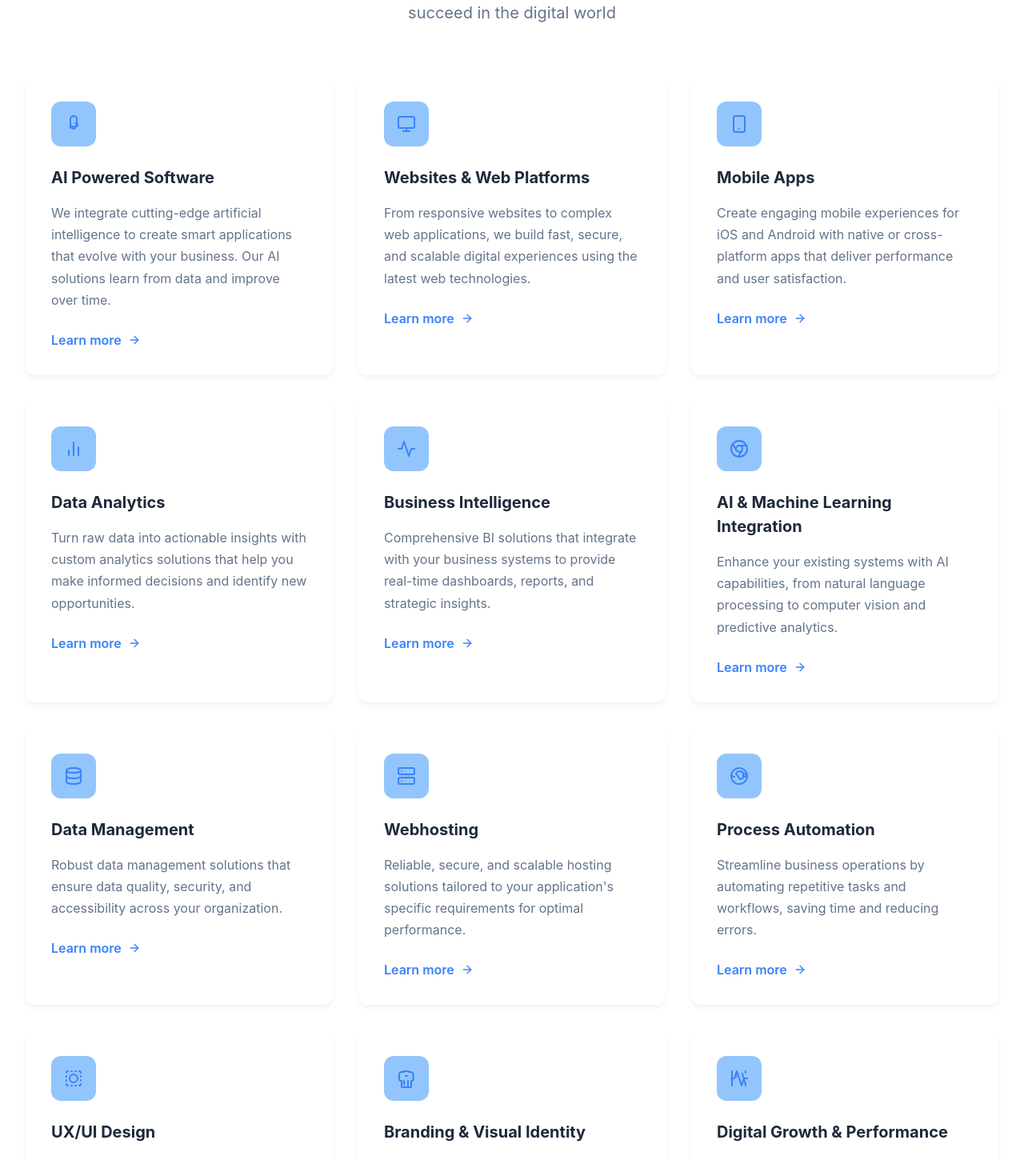
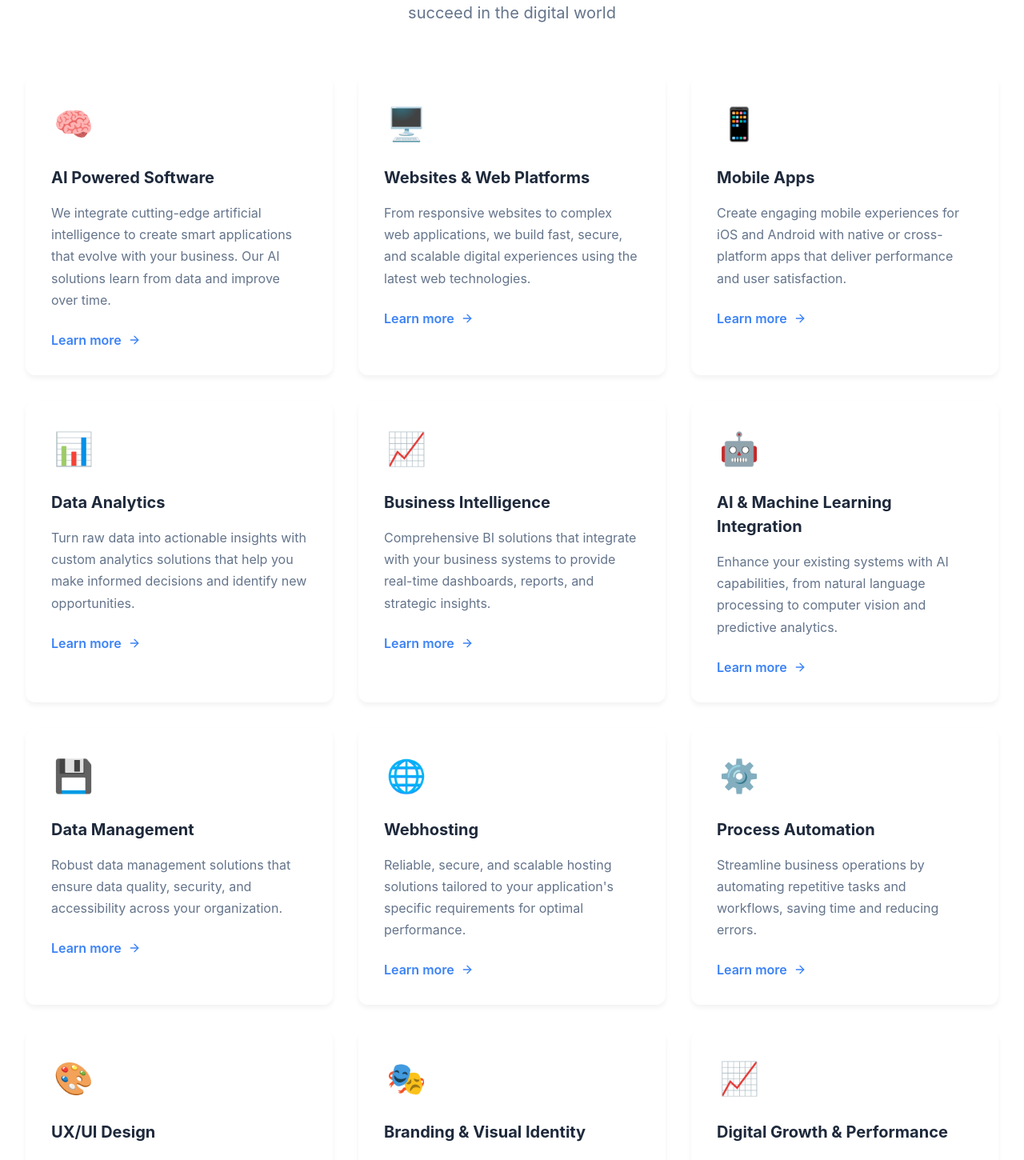
Before and after one commit to AlineBornschein/landing-page-lucid, a Next.js app: page / in a window 1280 px wide. Shown: the part 1001-2451 px from the top of the page at 80% size. Built offline with nearby package versions, Linux system fonts and the light colour scheme.

Commit message:
Update Hero and Navbar components with improved styling and functionality. Added responsive padding to Hero content, integrated logo image in Navbar, and replaced service icons with emojis for a more engaging presentation. Updated team member positions for clarity.

```diff
--- a/components/Hero.js
+++ b/components/Hero.js
@@ -34,6 +34,11 @@ const Container = styled.div`
 const Content = styled.div`
   max-width: 650px;
   color: white;
+  padding-top: 6rem;
+
+  @media (max-width: 1024px) {
+    padding-top: 10rem;
+  }
 `;
 
 const Title = styled(motion.h1)`
--- a/components/Services.js
+++ b/components/Services.js
@@ -66,10 +66,11 @@ const ServiceIcon = styled.div`
   justify-content: center;
   width: 3.5rem;
   height: 3.5rem;
-  background-color: var(--primary-light);
+  /* background-color: var(--primary-light); // Removed background for emoji */
   border-radius: 0.75rem;
-  color: var(--primary);
+  /* color: var(--primary); // Color not needed for emoji */
   margin-bottom: 1.5rem;
+  font-size: 2.5rem; /* Adjusted font size for emojis */
 `;
 
 const ServiceContent = styled.div`
@@ -107,160 +108,73 @@ const services = [
     id: "ai-powered-software",
     title: "AI Powered Software",
     description: "We integrate cutting-edge artificial intelligence to create smart applications that evolve with your business. Our AI solutions learn from data and improve over time.",
-    icon: (
-      <svg xmlns="http://www.w3.org/2000/svg" width="24" height="24" viewBox="0 0 24 24" fill="none" stroke="currentColor" strokeWidth="2" strokeLinecap="round" strokeLinejoin="round">
-        <path d="M12 2a4 4 0 0 0-4 4v5.5a4 4 0 0 0 8 0V6A4 4 0 0 0 12 2Z"></path>
-        <path d="M10 16a2 2 0 1 0 4 0v-1h1a2 2 0 1 0 0-4h-1"></path>
-        <path d="M8 17A4 4 0 0 1 8 13"></path>
-      </svg>
-    )
+    icon: "🧠"
   },
   {
     id: "web-development",
     title: "Websites & Web Platforms",
     description: "From responsive websites to complex web applications, we build fast, secure, and scalable digital experiences using the latest web technologies.",
-    icon: (
-      <svg xmlns="http://www.w3.org/2000/svg" width="24" height="24" viewBox="0 0 24 24" fill="none" stroke="currentColor" strokeWidth="2" strokeLinecap="round" strokeLinejoin="round">
-        <rect x="2" y="3" width="20" height="14" rx="2" ry="2"></rect>
-        <line x1="8" y1="21" x2="16" y2="21"></line>
-        <line x1="12" y1="17" x2="12" y2="21"></line>
-      </svg>
-    )
+    icon: "🖥️"
   },
   {
     id: "mobile-app-development",
     title: "Mobile Apps",
     description: "Create engaging mobile experiences for iOS and Android with native or cross-platform apps that deliver performance and user satisfaction.",
-    icon: (
-      <svg xmlns="http://www.w3.org/2000/svg" width="24" height="24" viewBox="0 0 24 24" fill="none" stroke="currentColor" strokeWidth="2" strokeLinecap="round" strokeLinejoin="round">
-        <rect x="5" y="2" width="14" height="20" rx="2" ry="2"></rect>
-        <line x1="12" y1="18" x2="12" y2="18.01"></line>
-      </svg>
-    )
+    icon: "📱"
   },
   {
     id: "data-analytics",
     title: "Data Analytics",
     description: "Turn raw data into actionable insights with custom analytics solutions that help you make informed decisions and identify new opportunities.",
-    icon: (
-      <svg xmlns="http://www.w3.org/2000/svg" width="24" height="24" viewBox="0 0 24 24" fill="none" stroke="currentColor" strokeWidth="2" strokeLinecap="round" strokeLinejoin="round">
-        <line x1="18" y1="20" x2="18" y2="10"></line>
-        <line x1="12" y1="20" x2="12" y2="4"></line>
-        <line x1="6" y1="20" x2="6" y2="14"></line>
-      </svg>
-    )
+    icon: "📊"
   },
   {
     id: "business-intelligence",
     title: "Business Intelligence",
     description: "Comprehensive BI solutions that integrate with your business systems to provide real-time dashboards, reports, and strategic insights.",
-    icon: (
-      <svg xmlns="http://www.w3.org/2000/svg" width="24" height="24" viewBox="0 0 24 24" fill="none" stroke="currentColor" strokeWidth="2" strokeLinecap="round" strokeLinejoin="round">
-        <polyline points="22 12 18 12 15 21 9 3 6 12 2 12"></polyline>
-      </svg>
-    )
+    icon: "📈"
   },
   {
     id: "ai-ml-integration",
     title: "AI & Machine Learning Integration",
     description: "Enhance your existing systems with AI capabilities, from natural language processing to computer vision and predictive analytics.",
-    icon: (
-      <svg xmlns="http://www.w3.org/2000/svg" width="24" height="24" viewBox="0 0 24 24" fill="none" stroke="currentColor" strokeWidth="2" strokeLinecap="round" strokeLinejoin="round">
-        <circle cx="12" cy="12" r="10"></circle>
-        <circle cx="12" cy="12" r="4"></circle>
-        <line x1="21.17" y1="8" x2="12" y2="8"></line>
-        <line x1="3.95" y1="6.06" x2="8.54" y2="14"></line>
-        <line x1="10.88" y1="21.94" x2="15.46" y2="14"></line>
-      </svg>
-    )
+    icon: "🤖"
   },
   {
     id: "data-management",
     title: "Data Management",
     description: "Robust data management solutions that ensure data quality, security, and accessibility across your organization.",
-    icon: (
-      <svg xmlns="http://www.w3.org/2000/svg" width="24" height="24" viewBox="0 0 24 24" fill="none" stroke="currentColor" strokeWidth="2" strokeLinecap="round" strokeLinejoin="round">
-        <ellipse cx="12" cy="5" rx="9" ry="3"></ellipse>
-        <path d="M21 12c0 1.66-4 3-9 3s-9-1.34-9-3"></path>
-        <path d="M3 5v14c0 1.66 4 3 9 3s9-1.34 9-3V5"></path>
-      </svg>
-    )
+    icon: "💾"
   },
   {
     id: "webhosting",
     title: "Webhosting",
     description: "Reliable, secure, and scalable hosting solutions tailored to your application's specific requirements for optimal performance.",
-    icon: (
-      <svg xmlns="http://www.w3.org/2000/svg" width="24" height="24" viewBox="0 0 24 24" fill="none" stroke="currentColor" strokeWidth="2" strokeLinecap="round" strokeLinejoin="round">
-        <rect x="2" y="2" width="20" height="8" rx="2" ry="2"></rect>
-        <rect x="2" y="14" width="20" height="8" rx="2" ry="2"></rect>
-        <line x1="6" y1="6" x2="6.01" y2="6"></line>
-        <line x1="6" y1="18" x2="6.01" y2="18"></line>
-      </svg>
-    )
+    icon: "🌐"
   },
   {
     id: "process-automation",
     title: "Process Automation",
     description: "Streamline business operations by automating repetitive tasks and workflows, saving time and reducing errors.",
-    icon: (
-      <svg xmlns="http://www.w3.org/2000/svg" width="24" height="24" viewBox="0 0 24 24" fill="none" stroke="currentColor" strokeWidth="2" strokeLinecap="round" strokeLinejoin="round">
-        <path d="M17 3.34a10 10 0 1 1-14.995 8.984L2 12l.005-.217A10 10 0 0 1 17 3.34z"></path>
-        <path d="M2.5 8.5 2 12l4 1"></path>
-        <path d="M19 9a2 2 0 1 1 0 4 2 2 0 0 1 0-4z"></path>
-        <path d="M13 16a5 5 0 1 0-5-7l5 7z"></path>
-      </svg>
-    )
+    icon: "⚙️"
   },
   {
     id: "ux-ui-design",
     title: "UX/UI Design",
     description: "User-centered design solutions that create intuitive, accessible, and engaging experiences across all digital touchpoints.",
-    icon: (
-      <svg xmlns="http://www.w3.org/2000/svg" width="24" height="24" viewBox="0 0 24 24" fill="none" stroke="currentColor" strokeWidth="2" strokeLinecap="round" strokeLinejoin="round">
-        <path d="M5 3a2 2 0 0 0-2 2"></path>
-        <path d="M19 3a2 2 0 0 1 2 2"></path>
-        <path d="M21 19a2 2 0 0 1-2 2"></path>
-        <path d="M5 21a2 2 0 0 1-2-2"></path>
-        <path d="M9 3h1"></path>
-        <path d="M9 21h1"></path>
-        <path d="M14 3h1"></path>
-        <path d="M14 21h1"></path>
-        <path d="M3 9v1"></path>
-        <path d="M21 9v1"></path>
-        <path d="M3 14v1"></path>
-        <path d="M21 14v1"></path>
-        <circle cx="12" cy="12" r="5"></circle>
-      </svg>
-    )
+    icon: "🎨"
   },
   {
     id: "branding",
     title: "Branding & Visual Identity",
     description: "Comprehensive branding services that help you build a strong, cohesive visual identity that resonates with your target audience.",
-    icon: (
-      <svg xmlns="http://www.w3.org/2000/svg" width="24" height="24" viewBox="0 0 24 24" fill="none" stroke="currentColor" strokeWidth="2" strokeLinecap="round" strokeLinejoin="round">
-        <path d="M9.5 3h5c.28 0 .5.22.5.5v.5h3.5l2 2v7a2 2 0 0 1-2 2H18v7.5a.5.5 0 0 1-.5.5h-11a.5.5 0 0 1-.5-.5V15H5a2 2 0 0 1-2-2V6l2-2H8.5V3Z"></path>
-        <path d="M11 9h2"></path>
-        <path d="M9 15v5"></path>
-        <path d="M14 15v6"></path>
-      </svg>
-    )
+    icon: "🎭"
   },
   {
     id: "digital-growth",
     title: "Digital Growth & Performance",
     description: "Strategies and solutions to optimize your digital presence, improve conversion rates, and maximize ROI across all online channels.",
-    icon: (
-      <svg xmlns="http://www.w3.org/2000/svg" width="24" height="24" viewBox="0 0 24 24" fill="none" stroke="currentColor" strokeWidth="2" strokeLinecap="round" strokeLinejoin="round">
-        <path d="M22 12h-4l-3 9L9 3l-3 9H2"></path>
-        <path d="m16 6 4 14"></path>
-        <path d="M8 6v4"></path>
-        <path d="M3 3v18"></path>
-        <path d="M20 3v2"></path>
-        <path d="M20 19v2"></path>
-      </svg>
-    )
+    icon: "📈"
   }
 ];
 
--- a/components/Team.js
+++ b/components/Team.js
@@ -131,7 +131,7 @@ const Team = () => {
     {
       id: 1,
       name: 'George Beard',
-      position: 'Fullstack Developer & Conversion Rate Expert',
+      position: 'Founder & Fullstack Developer',
       image: '/images/geroge.png'
     },
     {
@@ -198,7 +198,7 @@ const Team = () => {
             </MemberImage>
             <MemberInfo>
               <MemberName>Aline Bornschein</MemberName>
-              <MemberPosition>Data Scientist & Fullstack Developer</MemberPosition>
+              <MemberPosition>Founder & Machine Learning Engineer</MemberPosition>
             </MemberInfo>
           </TeamMemberCard>
 
```
Also changed, not shown: components/Navbar.js (+20 -17 lines), public/images/logo1.png.
